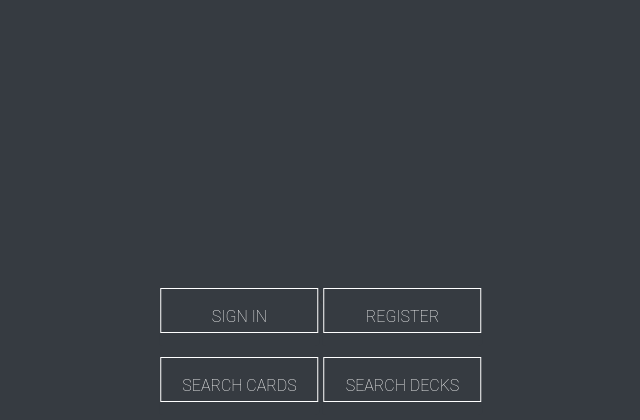
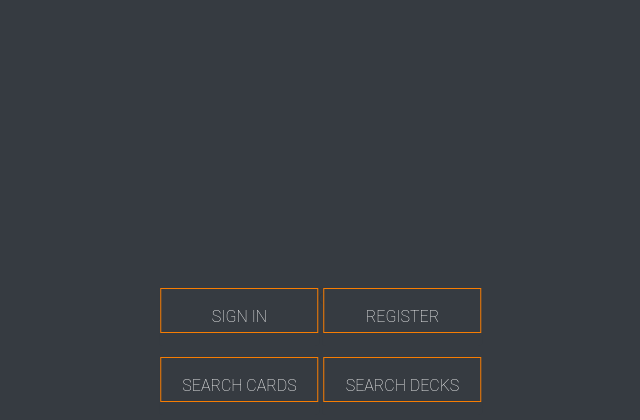
Before and after one commit to myran2/Databases_Group19, a PHP site: page / in a window 1280 px wide. Shown: the part 438-858 px from the top of the page, without its empty margins (319-959 px from the left). Run offline with PHP 8.4, Linux system fonts and the light colour scheme; some libraries are stand-ins or nearby versions.

Commit message:
make button borders orange

```diff
--- a/home.css
+++ b/home.css
@@ -18,9 +18,6 @@ body {
 .theme-showcase .navbar .container {
   width: auto;
 }
-
-
-@import url(http://fonts.googleapis.com/css?family=Roboto:400,100,900);
 
 
 //base styles
@@ -191,7 +188,7 @@ p a:hover {
 }
 .btn-1 rect {
   fill: none;
-  stroke: #fff;
+  stroke: #F77D03;
   stroke-width: 2;
   stroke-dasharray: 422, 0;
 }
```
